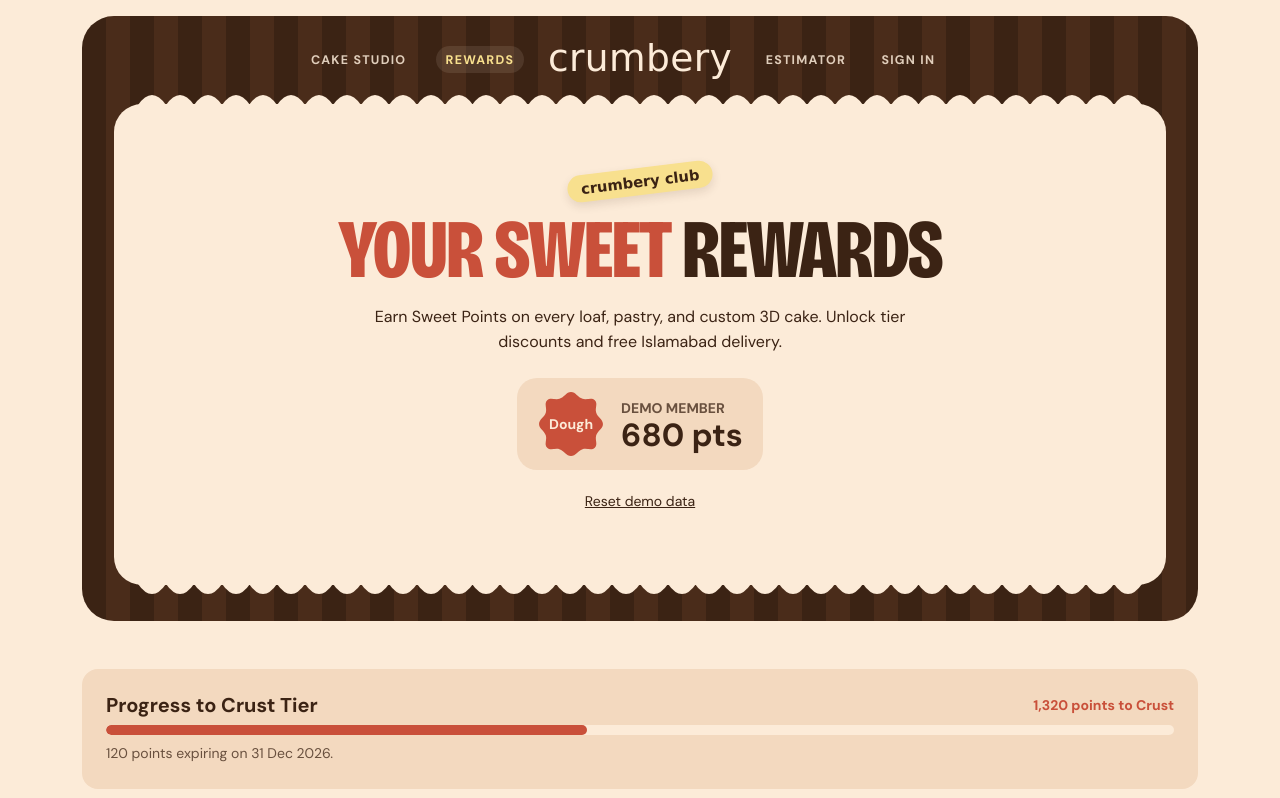
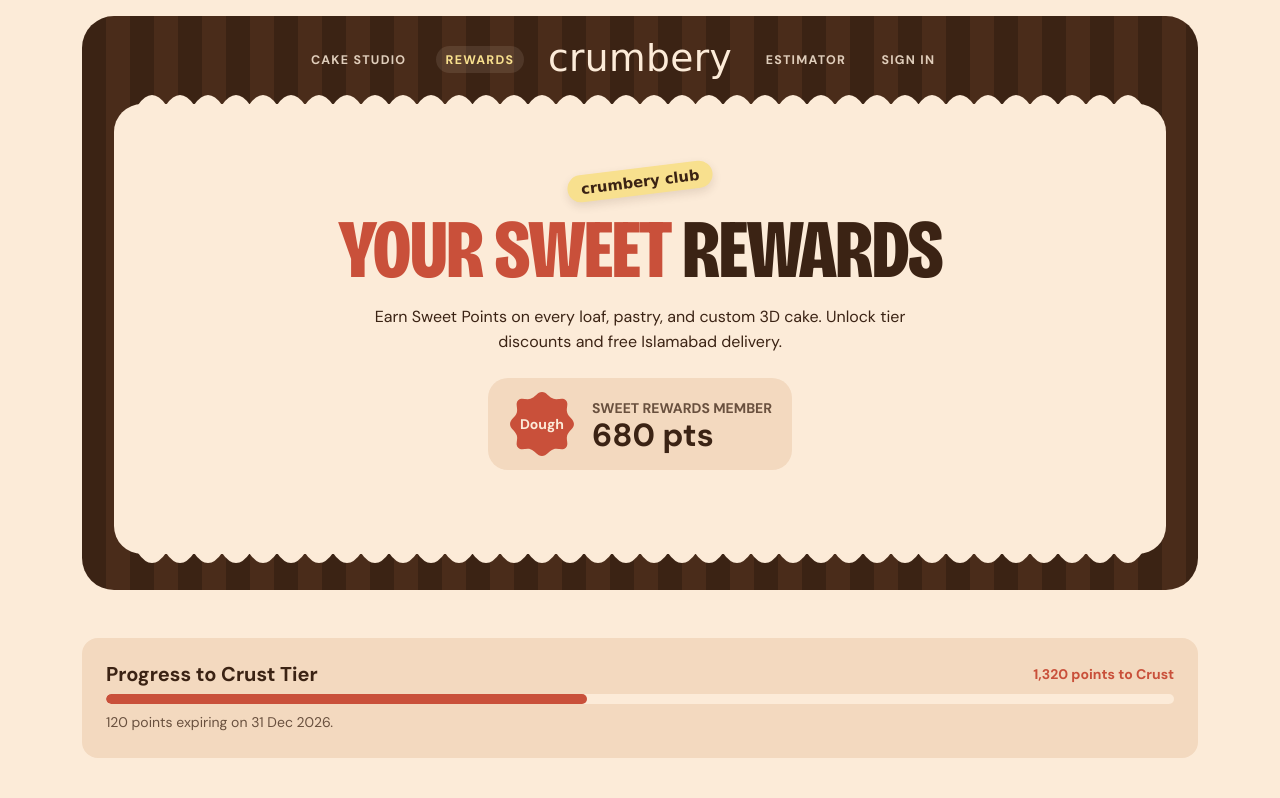
Before and after one commit to fahad3224-debug/E_Group8_Butter-and-Crumb, a plain HTML site: page rewards.html in a window 1280 px wide. Shown: the top 798 px of the page. Drawn offline with nearby package versions, Linux system fonts and the light colour scheme; a web font is replaced by a local one.

Commit message:
style: remove demo wording from rewards page
Co-Authored-By: Claude <claude-code@yourco.internal>

```diff
--- a/rewards.html
+++ b/rewards.html
@@ -33,15 +33,9 @@
             Dough
           </div>
           <div class="text-start">
-            <div class="small text-uppercase fw-bold opacity-75" id="heroMemberGreeting">Demo Member</div>
+            <div class="small text-uppercase fw-bold opacity-75" id="heroMemberGreeting">Sweet Rewards Member</div>
             <div class="points-hero-stat__value" id="heroPointsCount" aria-live="polite">680 pts</div>
           </div>
-        </div>
-
-        <div>
-          <button type="button" class="btn btn-link btn-sm text-decoration-underline" style="color: var(--choco);" id="resetDemoDataBtn">
-            Reset demo data
-          </button>
         </div>
       </section>
     </header>
```
